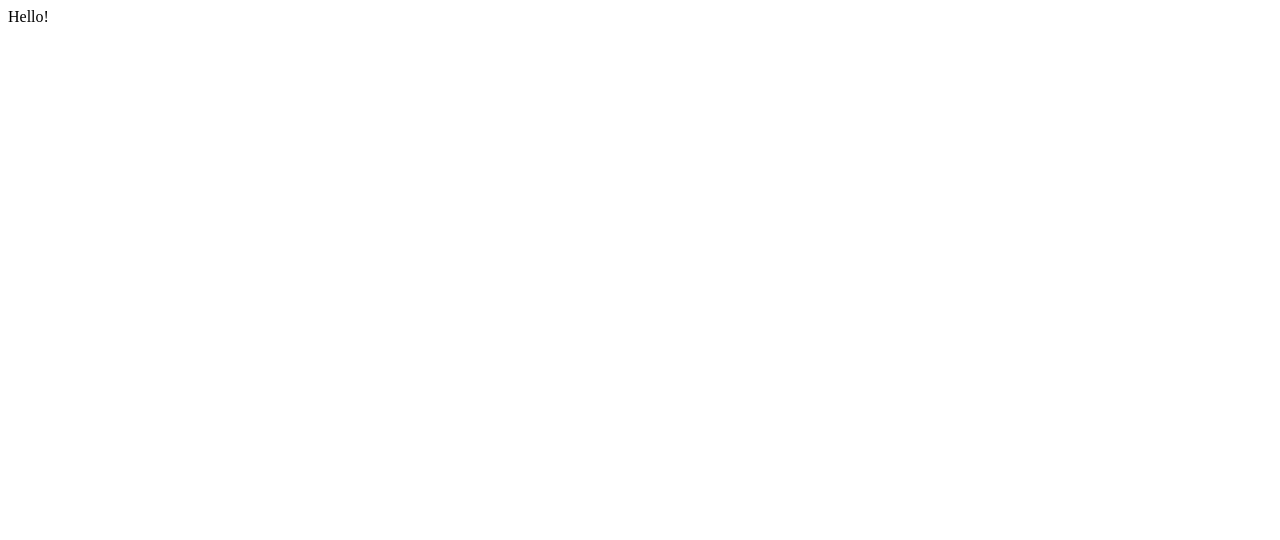
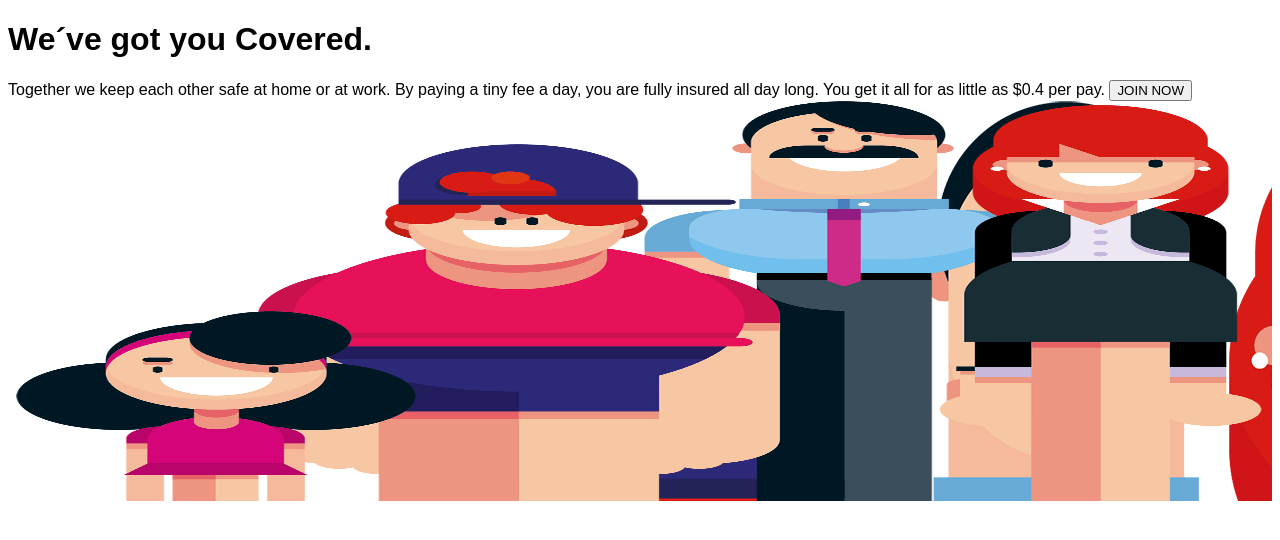
Before and after one commit to vincent-samuelsson-karlskogafhs/vincent-insurance-html-css, a plain HTML site: page index.html in a window 1280 px wide. Drawn offline with Linux system fonts and the light colour scheme; a web font is replaced by a local one.

Commit message:
added fonts, added family style.css added img, created root, added divs and classes in div family

```diff
--- /dev/null
+++ b/family.css
@@ -0,0 +1,22 @@
+* {
+  box-sizing: border-box;
+}
+
+.body {
+  padding: 0;
+  margin: 0;
+}
+
+img {
+  width: 100%;
+}
+
+.family {
+  font-family: var(--font-family-frank);
+}
+
+.imgfamily {
+  background-image: url(assets/img/family.png);
+  background-repeat: no-repeat;
+  height: 400px;
+}
--- a/index.html
+++ b/index.html
@@ -4,9 +4,35 @@
     <meta charset="UTF-8" />
     <meta name="viewport" content="width=device-width, initial-scale=1.0" />
     <title>Vincent-Insurance-Uppgift</title>
-    <link rel="stylesheet" href="style.css" />
+    <link rel="stylesheet" href="family.css" />
+    <link rel="stylesheet" href="style-global.css" />
+    <!-- fonts start -->
+    <link rel="preconnect" href="https://fonts.googleapis.com" />
+    <link rel="preconnect" href="https://fonts.gstatic.com" crossorigin />
+    <link
+      href="https://fonts.googleapis.com/css2?family=Frank+Ruhl+Libre:wght@300;400;500;600;700;800;900&display=swap"
+      rel="stylesheet"
+    />
+    <link rel="preconnect" href="https://fonts.googleapis.com" />
+    <link rel="preconnect" href="https://fonts.gstatic.com" crossorigin />
+    <link
+      href="https://fonts.googleapis.com/css2?family=Frank+Ruhl+Libre:wght@300;400;500;600;700;800;900&display=swap"
+      rel="stylesheet"
+    />
+    <!-- fonts end -->
   </head>
   <body>
-    Hello!
+    <!-- Här börjar family -->
+    <div class="family">
+      <h1 class="wegotyou">We´ve got you Covered.</h1>
+      <span
+        >Together we keep each other safe at home or at work. By paying a tiny
+        fee a day, you are fully insured all day long. You get it all for as
+        little as <span class="priceperday">$0.4 per pay.</span>
+      </span>
+      <button class="join-now-button" type="button">JOIN NOW</button>
+      <img class="imgfamily" src="assets/img/family.png" alt="" />
+    </div>
+    <!-- Här slutar family -->
   </body>
 </html>
--- /dev/null
+++ b/style-global.css
@@ -0,0 +1,16 @@
+* {
+  box-sizing: border-box;
+}
+
+.body {
+  padding: 0;
+  margin: 0;
+}
+
+img {
+  width: 100%;
+}
+
+:root {
+  --font-family-frank: "Frank Ruhl Libre", sans-serif;
+}
```
Also changed, not shown: assets/img/adult.png (added), assets/img/child.png (added), assets/img/family.png (added), assets/img/man-baby.png (added), assets/img/old.png (added), style.css (deleted).
